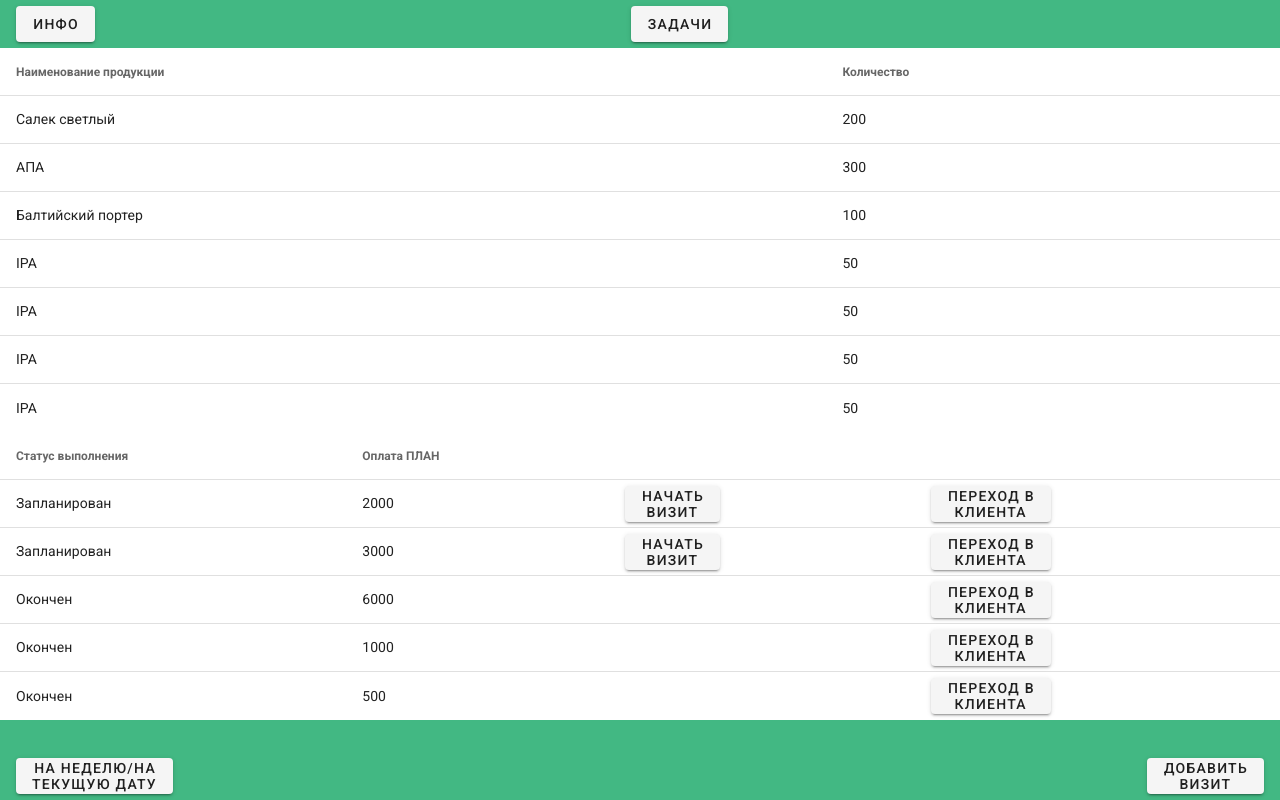
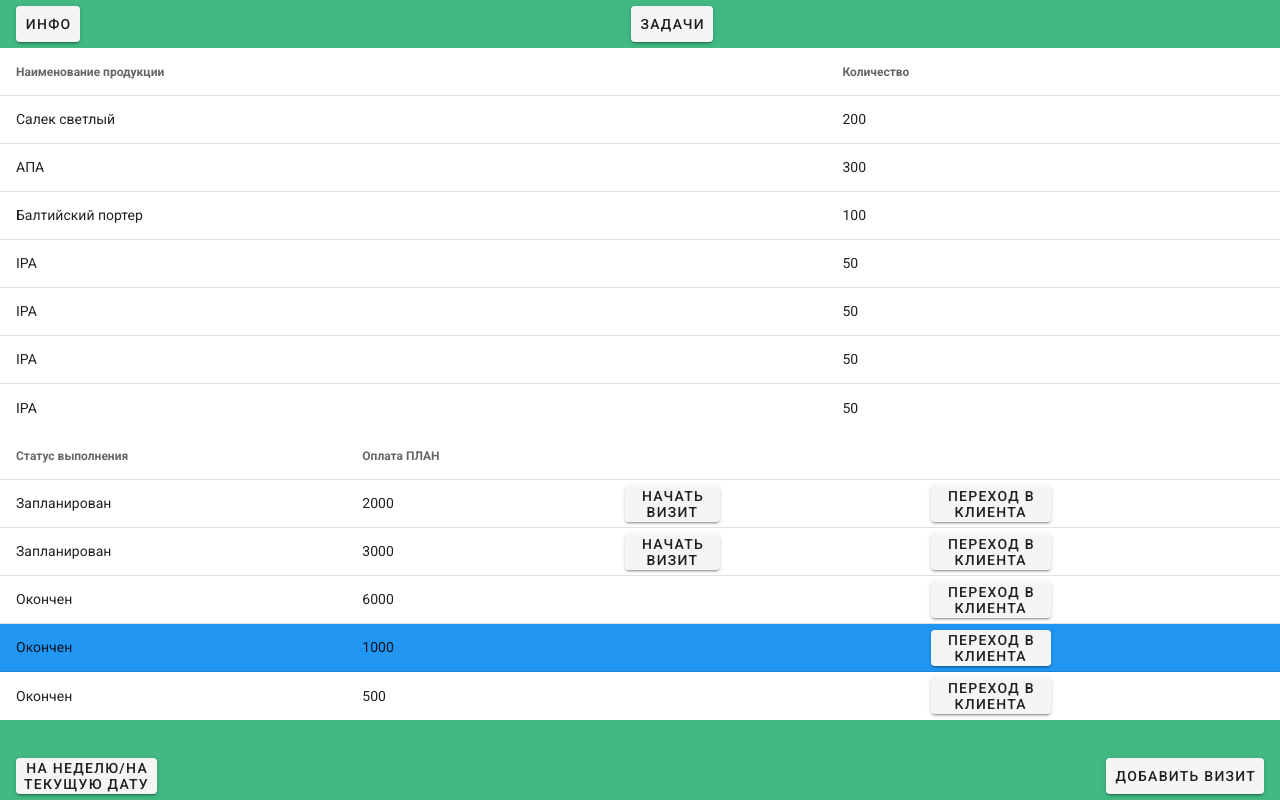
Before and after one commit to itiligator/mprfrontend, a Vue app: page / in a window 1280 px wide. Built offline with nearby package versions, Linux system fonts and the light colour scheme; no server answers; sample sign-in values are in the browser's storage; what vue-uuid would draw is missing.

Commit message:
Наколхозил заготовку странички визита

```diff
--- a/src/router/index.js
+++ b/src/router/index.js
@@ -13,6 +13,11 @@ const routes = [
     path: '/',
     name: 'Home',
     component: () => import(/* webpackChunkName: "common" */ '../views/Home.vue'),
+  },
+  {
+    path: '/visit',
+    name: 'Visit',
+    component: () => import(/* webpackChunkName: "common" */ '../views/Visit.vue'),
   },
   {
     path: '/login',
--- a/src/views/Home.vue
+++ b/src/views/Home.vue
@@ -11,6 +11,7 @@
                     <v-btn
                     v-bind="attrs"
                     v-on="on"
+                    class="pa-2"
                     >
                     ИНФО
                     </v-btn>
@@ -34,7 +35,7 @@
 
             <v-spacer></v-spacer>
 
-            <v-btn>
+            <v-btn class="pa-2">
                 Задачи
             </v-btn>
             <v-spacer></v-spacer>
@@ -92,7 +93,7 @@
                         <td></td>
                         <td><v-btn>Переход в<br/>клиента</v-btn></td>
                     </tr>
-                    <tr>
+                    <tr class="blue">
                         <td>Окончен</td>
                         <td>1000</td>
                         <td></td>
@@ -109,15 +110,12 @@
         </v-simple-table>
 
         <v-app-bar dense flat bottom fixed color="primary">
-            <v-btn>
-                На неделю/на
-                <br/>
-                текущую дату
+            <v-btn left class="pa-2">
+                На неделю/на<br/> текущую дату
             </v-btn>
             <v-spacer></v-spacer>
-            <v-btn>
+            <v-btn right to="/visit" class="pa-2">
                 ДОБАВИТЬ
-                <br/>
                 ВИЗИТ
             </v-btn>
         </v-app-bar>
--- /dev/null
+++ b/src/views/Visit.vue
@@ -0,0 +1,53 @@
+<template>
+    <div>
+        <v-app-bar elevate-on-scroll dense fixed color="primary" height="100">
+            <v-container>
+                <v-layout>
+                    <v-chip class="ma-1">Вне маршрута</v-chip>
+                    <v-chip class="ma-1">В работе</v-chip>
+                    <v-autocomplete
+                    :items="['Дока фуд','Робинзон','АЛАН','Альфа-Технологии','Банзик']"
+                    hide-details
+                    dense
+                    >
+                    </v-autocomplete>
+                </v-layout>
+                <v-layout>
+                    <v-chip class="ma-1">Визит №9000<br/> 21.07.2020</v-chip>
+                    <v-chip class="ma-1">В работе</v-chip>
+                    <v-autocomplete
+                    :items="['Дока фуд','Робинзон','АЛАН','Альфа-Технологии','Банзик']"
+                    hide-details
+                    dense
+                    >
+                    </v-autocomplete>
+                </v-layout>
+            </v-container>
+        </v-app-bar>
+
+<!-- Тулбар нужен чтобы app-bar не перекрывал содержимое страницы -->
+<!--         <v-toolbar dense flat fixed color="primary"></v-toolbar> -->
+
+
+        <v-app-bar dense flat bottom fixed color="primary">
+            <v-btn block to='/'>Завершить визит</v-btn>
+        </v-app-bar>
+        <!-- Тулбар нужен чтобы app-bar не перекрывал содержимое страницы -->
+        <v-toolbar dense flat bottom fixed color="primary"></v-toolbar>
+    </div>
+</template>
+
+<script>
+
+export default {
+  name: 'Visti',
+  components: {
+  },
+  computed: {
+    username() {
+      return this.$store.getters.userFullName;
+    },
+  },
+};
+
+</script>
```
